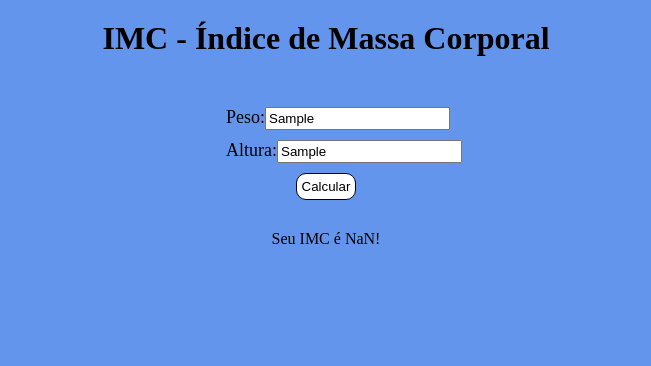
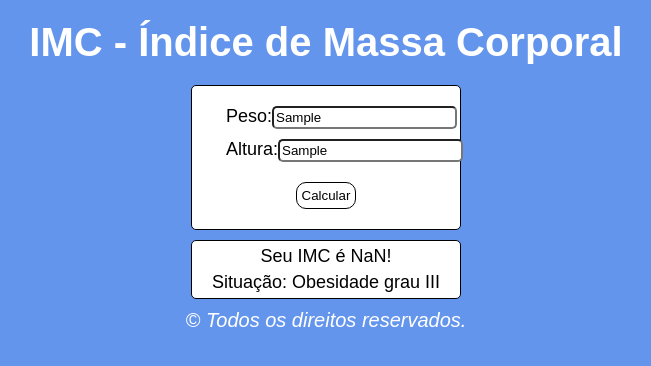
Before and after one commit to Cadulost/hello-world, a plain HTML site: page IMC/index.html in a window 1280 px wide. Both pictures are taken after typing "Sample", "Sample" into the empty fields and a click on the button "Calcular". Shown: the whole page, without its empty margins (314-965 px from the left). Drawn offline with Linux system fonts and the light colour scheme.

Commit message:
Adiciona situação

```diff
--- a/IMC/index.html
+++ b/IMC/index.html
@@ -24,6 +24,10 @@
         Calcule seu IMC!
     </div>
 
+    <footer>
+        <p>&copy; Todos os direitos reservados.</p>
+    </footer>
+
     <script src="script.js"></script>
 </body>
 </html>
--- a/IMC/script.js
+++ b/IMC/script.js
@@ -2,12 +2,26 @@ function calcular(){
     let peso = document.querySelector("#mass").value;
     let altura = document.querySelector("#height").value;
 
-    if(peso.length === 0 || altura.length === 0){
-        alert('Faltam dados!');
+    if(peso.length === 0 || altura.length === 0 || peso == 0){
+        alert('Dados incorretos!');
     }else{
         let res = document.querySelector('.res');
         let IMC = Number(peso)/ (Number(altura) * Number(altura));
 
-        res.innerHTML = `Seu IMC é ${IMC.toFixed(2)}!`;
+        res.innerHTML = `<p>Seu IMC é ${IMC.toFixed(2)}!</p>`;
+
+        if(IMC < 18.5){
+            res.innerHTML += "<p style='margin-top:5px;'>Situação: Abaixo do peso</p>";
+        } else if(IMC < 25){
+            res.innerHTML += "<p style='margin-top:5px;'>Situação: Peso ideal</p>";
+        } else if(IMC < 30){
+            res.innerHTML += "<p style='margin-top:5px;'>Situação: Sobrepeso</p>";
+        } else if(IMC < 35){
+            res.innerHTML += "<p style='margin-top:5px;'>Situação: Obesidade grau I</p>";
+        } else if(IMC < 40){
+            res.innerHTML += "<p style='margin-top:5px;'>Situação: Obesidade grau II</p>";
+        }else{
+            res.innerHTML += "<p style='margin-top:5px;'>Situação: Obesidade grau III</p>";
+        }
     }
 }
--- a/IMC/style.css
+++ b/IMC/style.css
@@ -7,6 +7,8 @@
 
 body{
     background-color: cornflowerblue;
+    color: white;
+    font: normal 15pt Arial;
 }
 
 .title{
@@ -15,15 +17,18 @@ body{
 }
 
 .container{
-
+    border: 1px solid black;
+    border-radius: 5px;
+    background-color: white;
     margin:0 auto;
     width: 270px;
     display: flex;
     justify-content: space-between;
     flex-direction: column;
     align-items: center;
-    padding: 30px;
+    padding: 20px;
     font-size: large;
+    color: black;
 }
 
 .area{
@@ -35,6 +40,7 @@ body{
 
 .input{
     padding: 2px;
+    border-radius: 5px;
 }
 
 .btn{
@@ -43,6 +49,7 @@ body{
     background-color: white;
     border: 1px solid black;
     border-radius: 10px;
+    margin-top: 10px;
 }
 
 .btn:hover{
@@ -54,4 +61,17 @@ body{
 
 .res{
     text-align: center;
+    background-color: white;
+    width: 270px;
+    margin: 10px auto;
+    padding: 5px;
+    border: 1px solid black;
+    border-radius: 5px;
+    font-size: large;
+    color: black;
 }
+
+footer{
+    text-align: center;
+    font-style: italic;
+}
```
